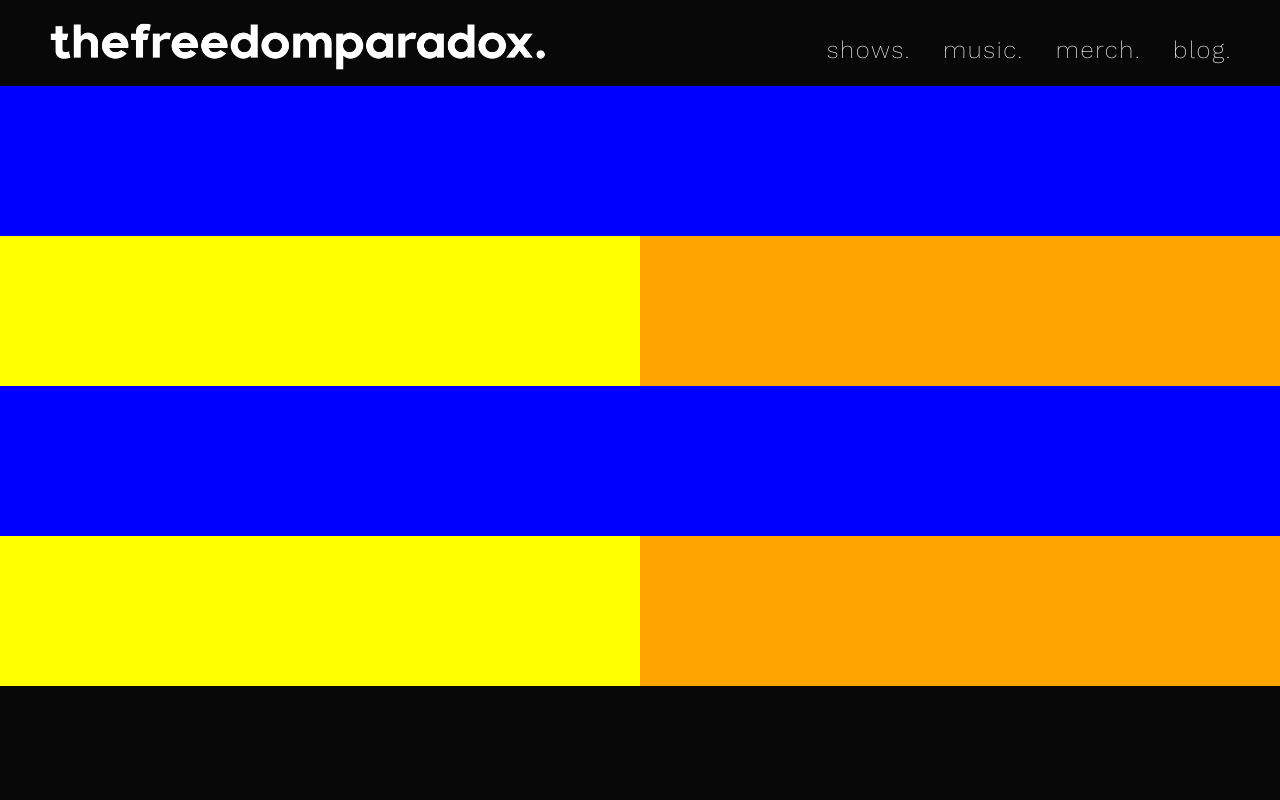
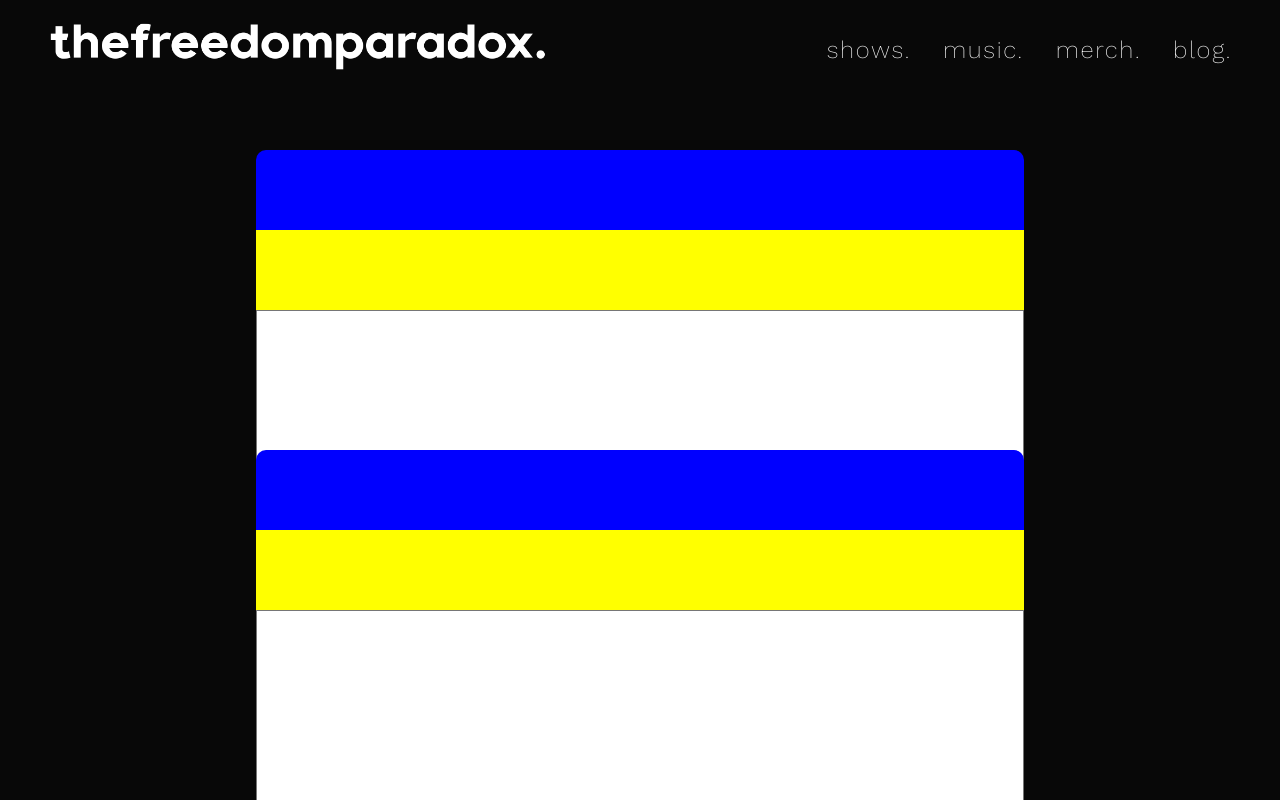
Before and after one commit to elliottdombrowski/tfp, a React (Create React App) app in the folder client/: page /blogcms in a window 1280 px wide. Shown: the top 800 px of the page. Built offline with nearby package versions, Linux system fonts and the light colour scheme.

Commit message:
set up textarea for blog cms

```diff
--- a/client/src/pages/BlogCMS/BlogCMS.js
+++ b/client/src/pages/BlogCMS/BlogCMS.js
@@ -8,7 +8,11 @@ const BlogCMS = () => {
     <section className='blog-cms-wrapper'>
       <div className='blog-cms-header'></div>
       <div className='blog-cms-subheader'></div>
-      <div className='blog-cms-body'></div>
+      <div className='blog-cms-body'>
+        <textarea>
+
+        </textarea>
+      </div>
     </section>
   );
 };
--- a/client/src/pages/BlogCMS/styles.scss
+++ b/client/src/pages/BlogCMS/styles.scss
@@ -1,28 +1,43 @@
 .blog-cms-wrapper {
   display: grid;
   grid-template-areas:
-    'one one'
-    'two three'
+    'cms-header'
+    'cms-subheader'
+    'cms-body'
   ;
-  background: red;
-  // height: fit-content;
+  width: 60%;
+  margin: 0 auto;
+  padding-top: 4rem;
 
   div {
     background: white;
 
     &.blog-cms-header {
-      grid-area: one;
+      grid-area: cms-header;
       background: blue;
+      height: 80px;
+      border-radius: 10px 10px 0 0;
     }
 
     &.blog-cms-subheader {
-      grid-area: two;
+      grid-area: cms-subheader;
       background: yellow;
+      height: 80px;
     }
 
     &.blog-cms-body {
-      grid-area: three;
-      background: orange;
+      grid-area: cms-body;
+      background: transparent;
+      height: 400px;
+
+      textarea {
+        width: 100%;
+        height: 100%;
+        padding: 1rem;
+        resize: none;
+        border-radius: 0 0 10px 10px;
+        font-size: 18px;
+      }
     }
   }
 }
```
